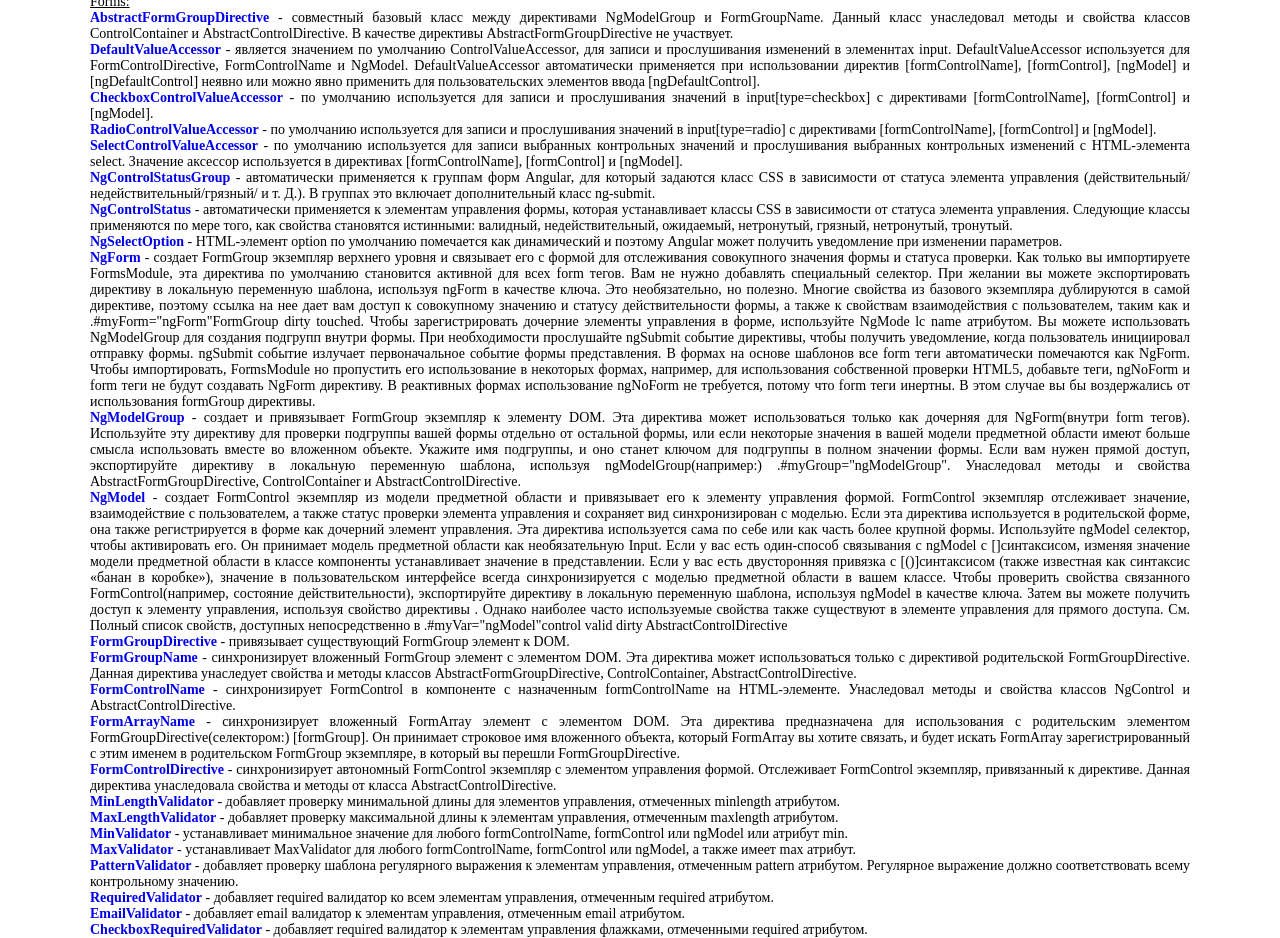
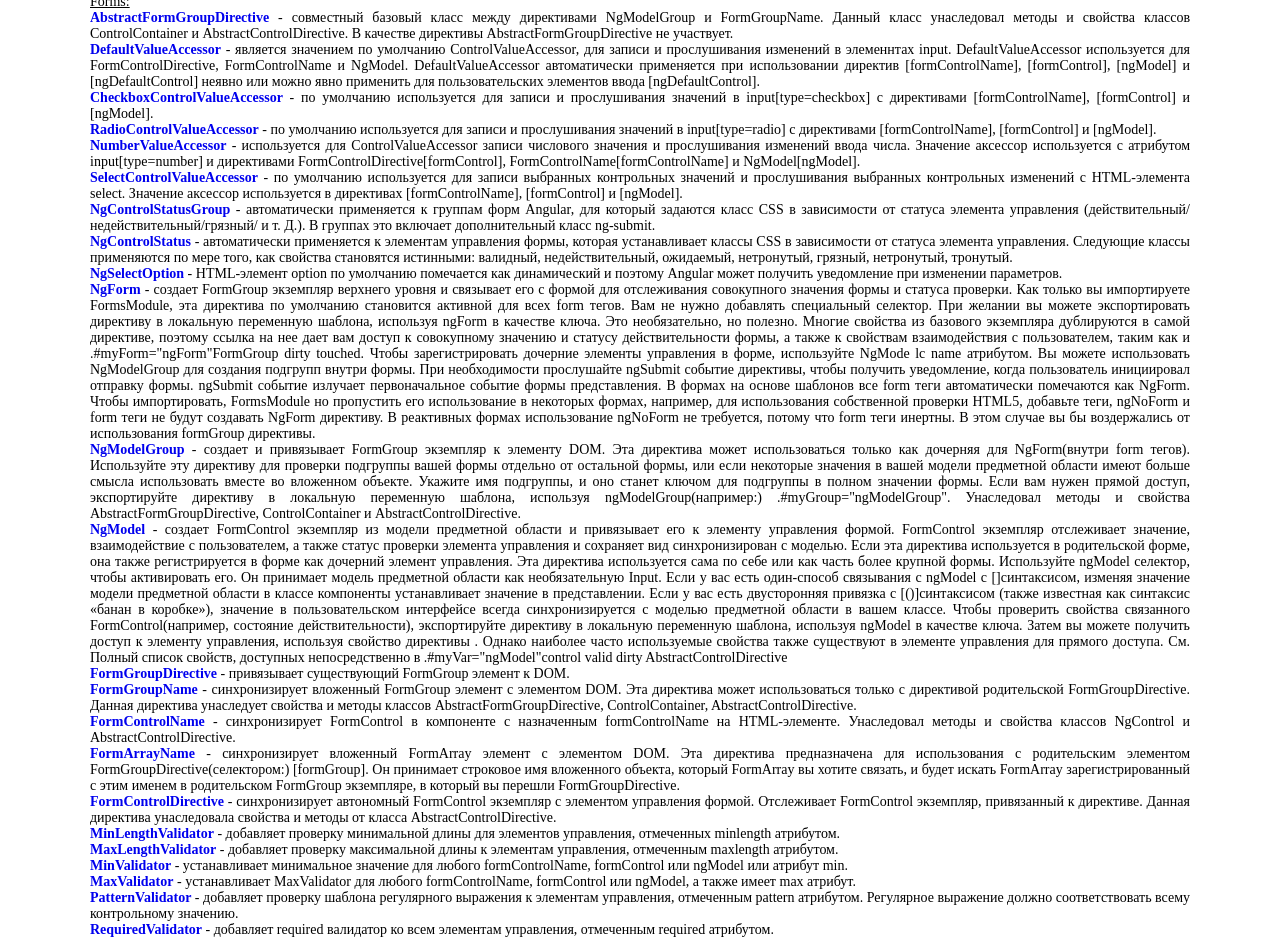
Before and after one commit to ArtemKashirin/API, an Angular app: page / in a window 1280 px wide. Shown: the part 1580-2518 px from the top of the page. Built offline with nearby package versions, Linux system fonts and the light colour scheme.

Commit message:
DIRECTIVE: NumberValueAccessor

```diff
--- a/src/app/app.component.html
+++ b/src/app/app.component.html
@@ -56,6 +56,7 @@
 <app-default-value-accessor></app-default-value-accessor>
 <app-checkbox-control-value-accessor></app-checkbox-control-value-accessor>
 <app-radio-control-value-accessor></app-radio-control-value-accessor>
+<app-number-value-accessor></app-number-value-accessor>
 <app-select-control-value-accessor></app-select-control-value-accessor>
 <app-ng-control-status-group></app-ng-control-status-group>
 <app-ng-control-status></app-ng-control-status>
--- a/src/app/app.module.ts
+++ b/src/app/app.module.ts
@@ -73,6 +73,7 @@ import { FormGroupDirectiveComponent } from './directive/form-group-directive/fo
 import { MaxValidatorComponent } from './directive/max-validator/max-validator.component';
 import { NgControlStatusComponent } from './directive/ng-control-status/ng-control-status.component';
 import { NgModelComponent } from './directive/ng-model/ng-model.component';
+import { NumberValueAccessorComponent } from './directive/number-value-accessor/number-value-accessor.component';
 
 
 @NgModule({
@@ -147,6 +148,7 @@ import { NgModelComponent } from './directive/ng-model/ng-model.component';
     MaxValidatorComponent,
     NgControlStatusComponent,
     NgModelComponent,
+    NumberValueAccessorComponent,
   ],
   imports: [
     BrowserModule,
--- /dev/null
+++ b/src/app/directive/number-value-accessor/number-value-accessor.component.html
@@ -0,0 +1,3 @@
+<p><b><a [href] = "this.NumberValueAccessor">NumberValueAccessor</a></b> - используется для ControlValueAccessor записи числового значения
+  и прослушивания изменений ввода числа. Значение аксессор используется с атрибутом input[type=number] и директивами
+  FormControlDirective[formControl], FormControlName[formControlName] и NgModel[ngModel].</p>
--- /dev/null
+++ b/src/app/directive/number-value-accessor/number-value-accessor.component.ts
@@ -0,0 +1,17 @@
+import {Component, OnInit} from '@angular/core';
+
+@Component({
+  selector: 'app-number-value-accessor',
+  templateUrl: './number-value-accessor.component.html',
+  styleUrls: ['./number-value-accessor.component.scss']
+})
+export class NumberValueAccessorComponent implements OnInit {
+  public NumberValueAccessor: string = 'https://angular.io/api/forms/NumberValueAccessor';
+
+  constructor() {
+  }
+
+  ngOnInit(): void {
+  }
+
+}
```
Also changed, not shown: src/app/directive/number-value-accessor/number-value-accessor.component.scss (added).
